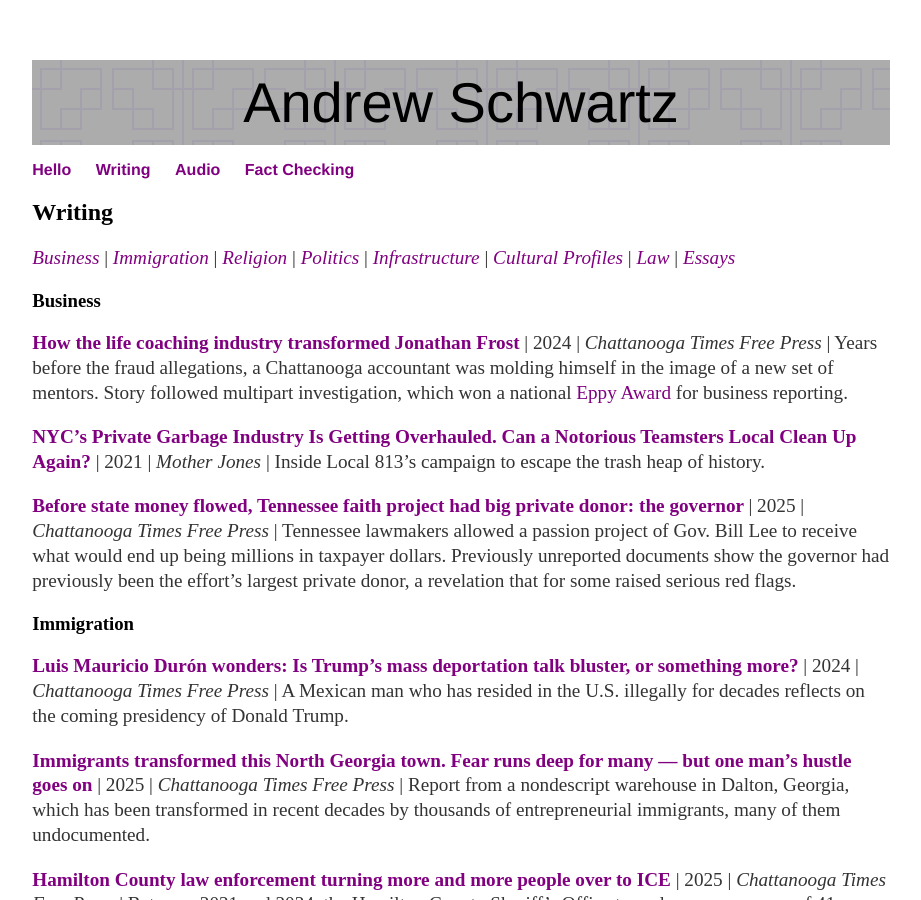
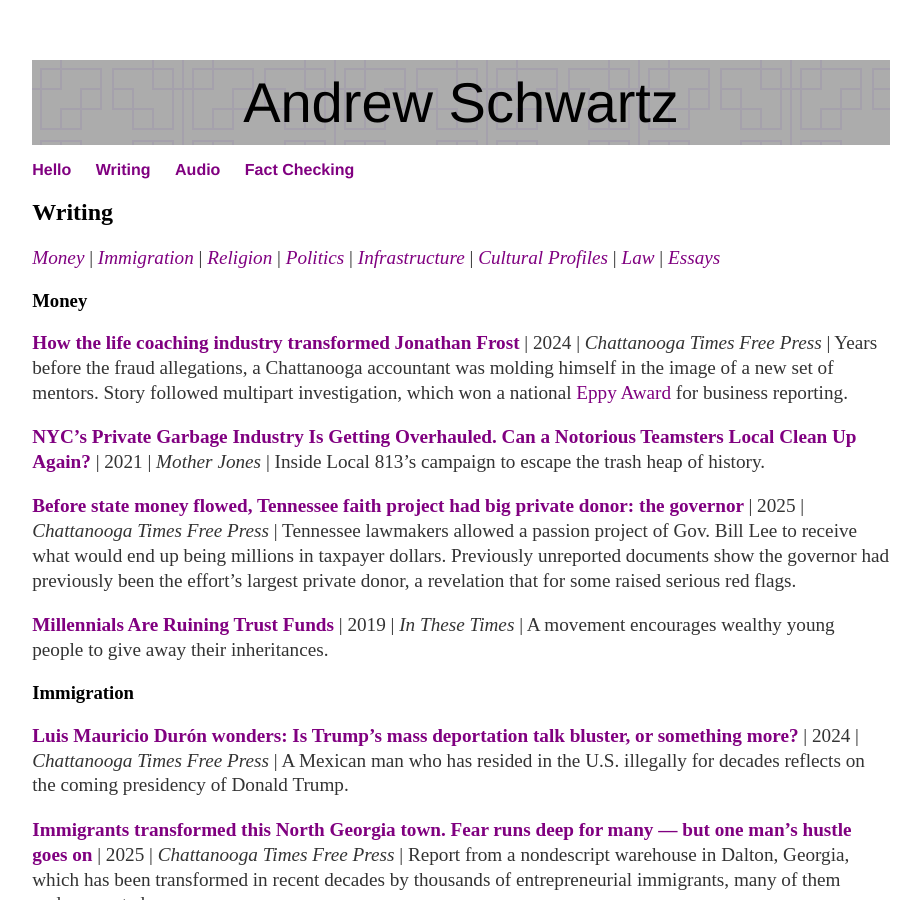
Before and after one commit to aonschwartz/aonschwartz.github.io, a Jekyll site: the page built from about/index.md, in a window 1280 px wide and 900 px high. Shown: the whole window, without its empty margins (179-1100 px from the left). Built offline with Jekyll 4.4.1, drawn with Linux system fonts in a browser that asks for light colours.

Commit message:
Update index.md

```diff
--- a/about/index.md
+++ b/about/index.md
@@ -4,10 +4,10 @@ permalink: /writing/
 layout: default
 ---
 ## **Writing**
-*[Business](#BusinessReporting)* \| *[Immigration](#ImmigrationReporting)* \| *[Religion](#ReligionReporting)* \|  *[Politics](#Politics)* \| *[Infrastructure](#Infrastructure)* \| *[Cultural Profiles](#Culture)*  \| *[Law](#Law)* \| *[Essays](#Essays)*
+*[Money](#BusinessReporting)* \| *[Immigration](#ImmigrationReporting)* \| *[Religion](#ReligionReporting)* \|  *[Politics](#Politics)* \| *[Infrastructure](#Infrastructure)* \| *[Cultural Profiles](#Culture)*  \| *[Law](#Law)* \| *[Essays](#Essays)*
 
 
-### <a name="BusinessReporting"><a/>Business
+### <a name="BusinessReporting"><a/>Money
 
 **[How the life coaching industry transformed Jonathan Frost](https://www.timesfreepress.com/news/2024/may/18/head-how-the-life-coaching-industry-transformed/)** \| 2024 \| *Chattanooga Times Free Press* \| Years before the fraud allegations, a Chattanooga accountant was molding himself in the image of a new set of mentors. Story followed multipart investigation, which won a national [Eppy Award](https://www.eppyawards.com/) for business reporting.
 
@@ -15,6 +15,8 @@ layout: default
 
 **[Before state money flowed, Tennessee faith project had big private donor: the governor
 ](https://www.timesfreepress.com/news/2025/apr/26/before-state-money-flowed-tennessee-faith-project/)** \| 2025 \| *Chattanooga Times Free Press* \| Tennessee lawmakers allowed a passion project of Gov. Bill Lee to receive what would end up being millions in taxpayer dollars. Previously unreported documents show the governor had previously been the effort's largest private donor, a revelation that for some raised serious red flags.
+
+**[Millennials Are Ruining Trust Funds](https://www.timesfreepress.com/news/2025/apr/26/before-state-money-flowed-tennessee-faith-project/)** \| 2019 \| *In These Times* \| A movement encourages wealthy young people to give away their inheritances.
 
 ### <a name="ImmigrationReporting"><a/>Immigration
 
```
